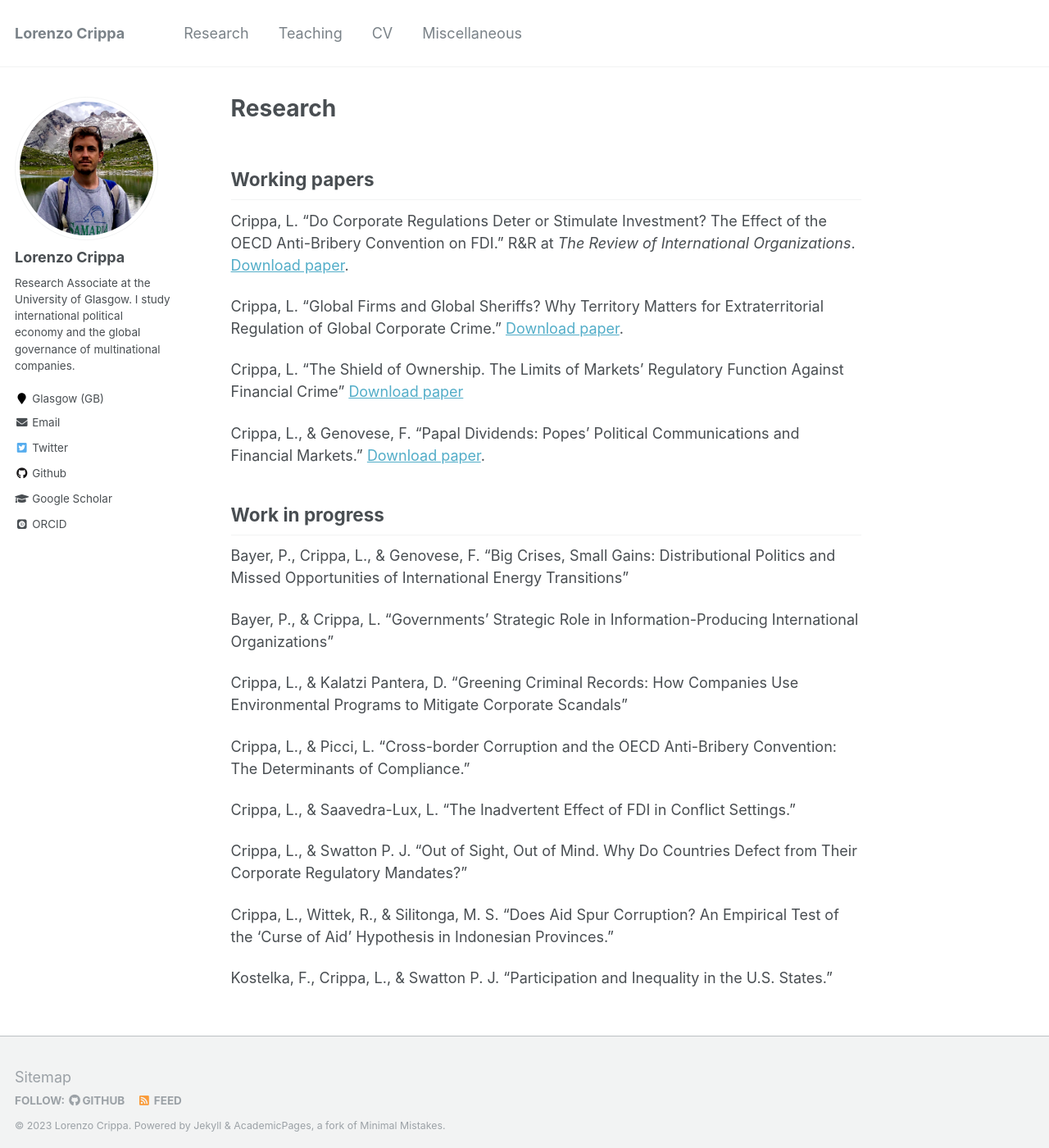
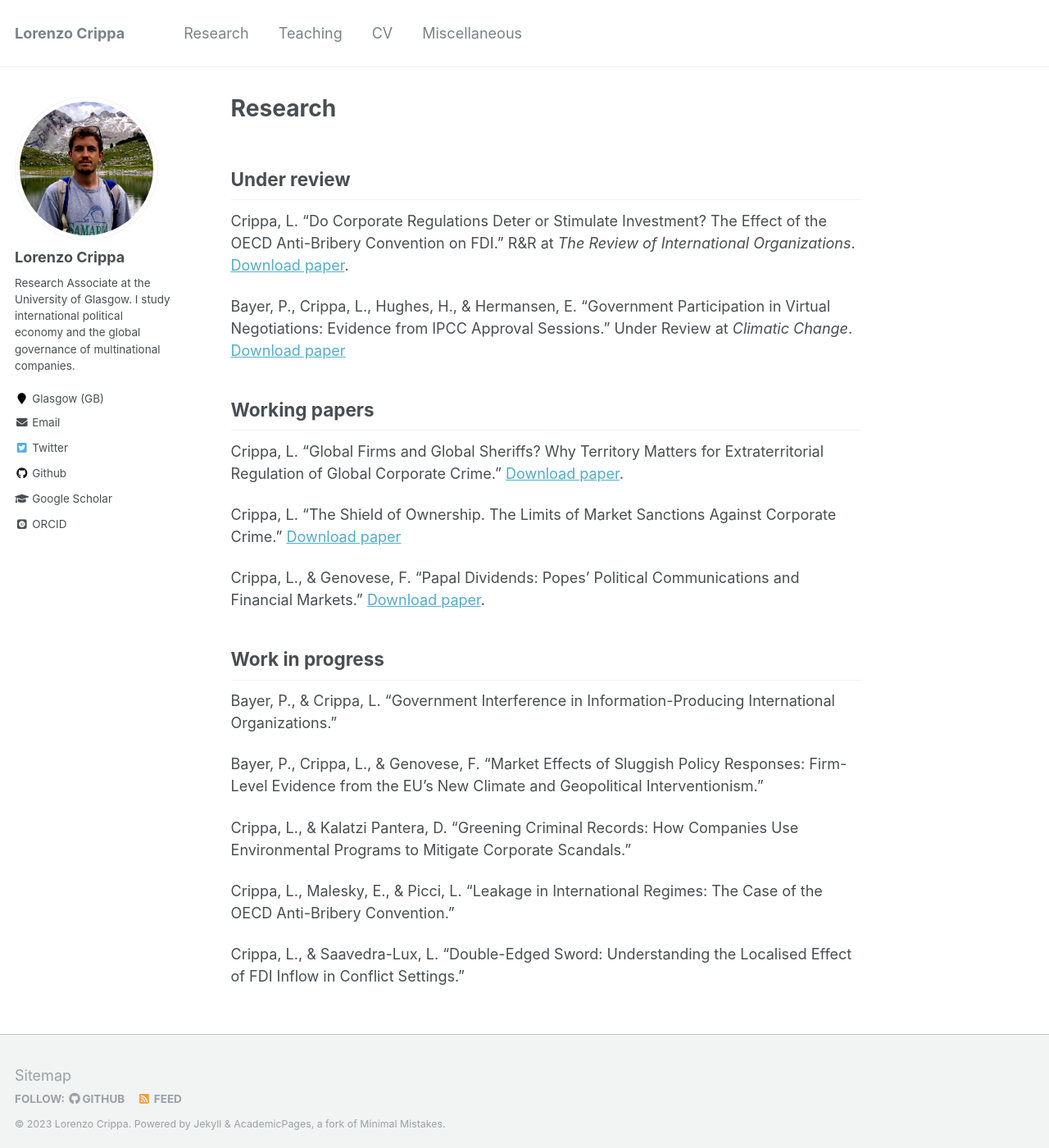
Before and after one commit to lorenzo-crippa/lorenzo-crippa.github.io, a Jekyll site: the page built from _pages/research.md, in a window 1280 px wide and 1400 px high. Shown: the whole window at 82% size. Built offline with Jekyll 4.4.1, drawn with Linux system fonts in a browser that asks for light colours; some web fonts are replaced.

Commit message:
Update research.md

```diff
--- a/_pages/research.md
+++ b/_pages/research.md
@@ -5,29 +5,28 @@ author_profile: true
 redirect_from:
   - /research.html
 ---
+
+## Under review
+Crippa, L. "Do Corporate Regulations Deter or Stimulate Investment? The Effect of the OECD Anti-Bribery Convention on FDI." R&R at _The Review of International Organizations_. [Download paper](https://lorenzo-crippa.github.io/files/regulation_investment.pdf).
+
+Bayer, P., Crippa, L., Hughes, H., & Hermansen, E. "Government Participation in Virtual Negotiations: Evidence from IPCC Approval Sessions." Under Review at _Climatic Change_. [Download paper](https://lorenzo-crippa.github.io/files/BCHH_CC_SI.pdf)
+
 ## Working papers
-Crippa, L. "Do Corporate Regulations Deter or Stimulate Investment? The Effect of the OECD Anti-Bribery Convention on FDI." R&R at _The Review of International Organizations_. [Download paper](https://lorenzo-crippa.github.io/files/regulation_investment.pdf).
 
 Crippa, L. "Global Firms and Global Sheriffs? Why Territory Matters for Extraterritorial Regulation of Global Corporate Crime." [Download paper](https://lorenzo-crippa.github.io/files/sheriffs.pdf).
 
-Crippa, L. "The Shield of Ownership. The Limits of Markets' Regulatory Function Against Financial Crime" [Download paper](https://lorenzo-crippa.github.io/files/scandals_ownership.pdf)
+Crippa, L. "The Shield of Ownership. The Limits of Market Sanctions Against Corporate Crime." [Download paper](https://lorenzo-crippa.github.io/files/scandals_ownership.pdf)
 
 Crippa, L., & Genovese, F. "Papal Dividends: Popes' Political Communications and Financial Markets." [Download paper](https://lorenzo-crippa.github.io/files/papal_dividends.pdf).
 
 ## Work in progress
 
-Bayer, P., Crippa, L., & Genovese, F. "Big Crises, Small Gains: Distributional Politics and Missed Opportunities of International Energy Transitions"
+Bayer, P., & Crippa, L. "Government Interference in Information-Producing International Organizations."
 
-Bayer, P., & Crippa, L. "Governments' Strategic Role in Information-Producing International Organizations"
+Bayer, P., Crippa, L., & Genovese, F. "Market Effects of Sluggish Policy Responses: Firm-Level Evidence from the EU's New Climate and Geopolitical Interventionism."
 
-Crippa, L., & Kalatzi Pantera, D. "Greening Criminal Records: How Companies Use Environmental Programs to Mitigate Corporate Scandals"
+Crippa, L., & Kalatzi Pantera, D. "Greening Criminal Records: How Companies Use Environmental Programs to Mitigate Corporate Scandals."
 
-Crippa, L., & Picci, L. "Cross-border Corruption and the OECD Anti-Bribery Convention: The Determinants of Compliance."
+Crippa, L., Malesky, E., & Picci, L. "Leakage in International Regimes: The Case of the OECD Anti-Bribery Convention."
 
-Crippa, L., & Saavedra-Lux, L. "The Inadvertent Effect of FDI in Conflict Settings."
-
-Crippa, L., & Swatton P. J. "Out of Sight, Out of Mind. Why Do Countries Defect from Their Corporate Regulatory Mandates?"
-
-Crippa, L., Wittek, R., & Silitonga, M. S. "Does Aid Spur Corruption? An Empirical Test of the ‘Curse of Aid’ Hypothesis in Indonesian Provinces."
-
-Kostelka, F., Crippa, L., & Swatton P. J. "Participation and Inequality in the U.S. States."
+Crippa, L., & Saavedra-Lux, L. "Double-Edged Sword: Understanding the Localised Effect of FDI Inflow in Conflict Settings."
```
